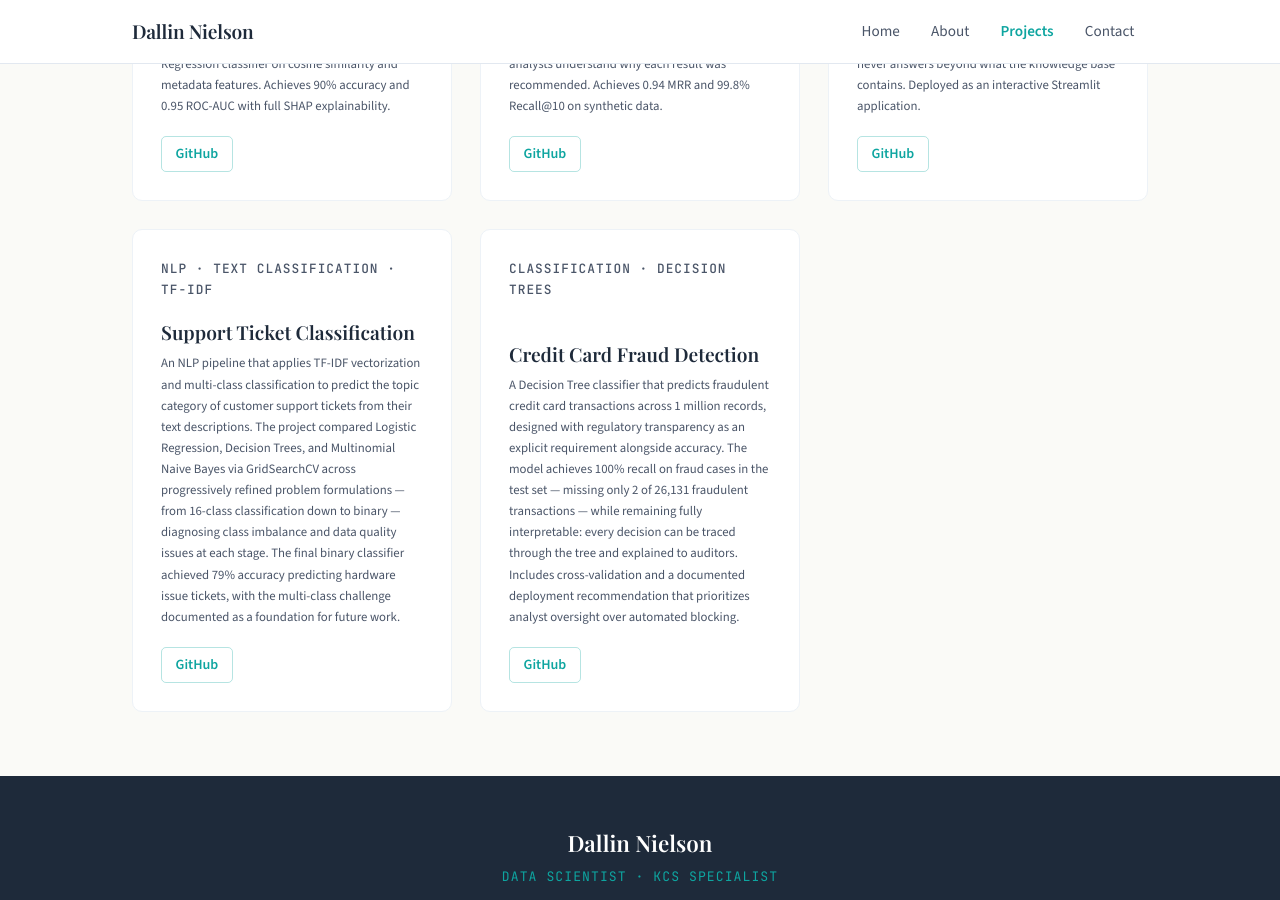
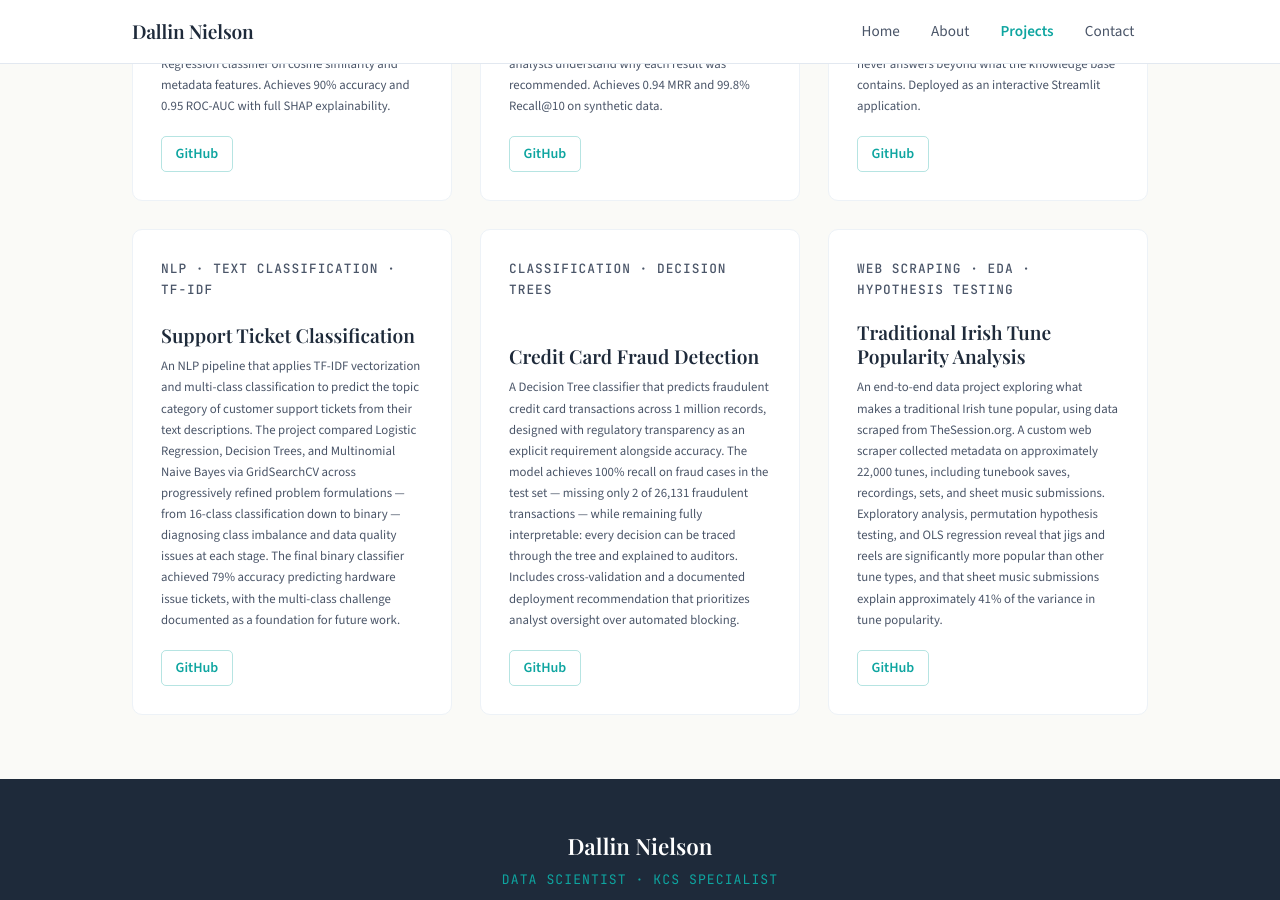
Before and after one commit to Daly-Llama/Daly-Llama.github.io, a Jekyll site: the page built from projects.md, in a window 1280 px wide and 900 px high, scrolled down 641 px. Built offline with Jekyll 4.4.1, drawn with Linux system fonts in a browser that asks for light colours.

Commit message:
Update projects.md

```diff
--- a/projects.md
+++ b/projects.md
@@ -123,6 +123,25 @@ description: "Data science and machine learning projects by Dallin Nielson."
       </div>
     </div>
 
+    <!-- Project 6 -->
+    <div class="project-card">
+      <p class="project-label">Web Scraping · EDA · Hypothesis Testing</p>
+      <h3>Traditional Irish Tune Popularity Analysis</h3>
+      <p>
+        An end-to-end data project exploring what makes a traditional Irish tune
+        popular, using data scraped from TheSession.org. A custom web scraper
+        collected metadata on approximately 22,000 tunes, including tunebook saves,
+        recordings, sets, and sheet music submissions. Exploratory analysis,
+        permutation hypothesis testing, and OLS regression reveal that jigs and
+        reels are significantly more popular than other tune types, and that sheet
+        music submissions explain approximately 41% of the variance in tune
+        popularity.
+      </p>
+      <div class="project-links">
+        <a href="https://github.com/Daly-Llama/session_tunes" target="_blank" rel="noopener">GitHub</a>
+      </div>
+    </div>
+
     <!-- PROJECT # — TEMPLATE: Duplicate this block to add more projects -->
     <!--
     <div class="project-card">
```
